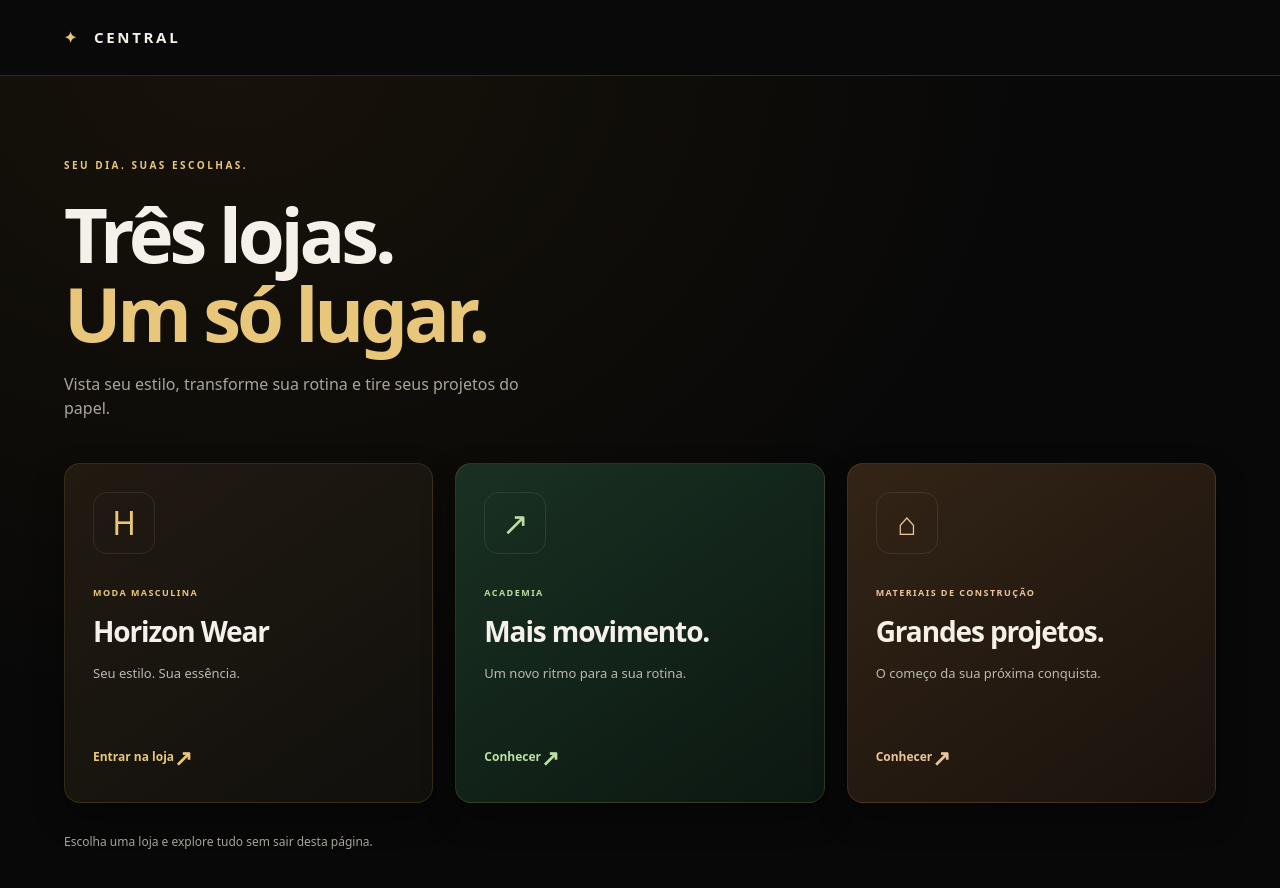
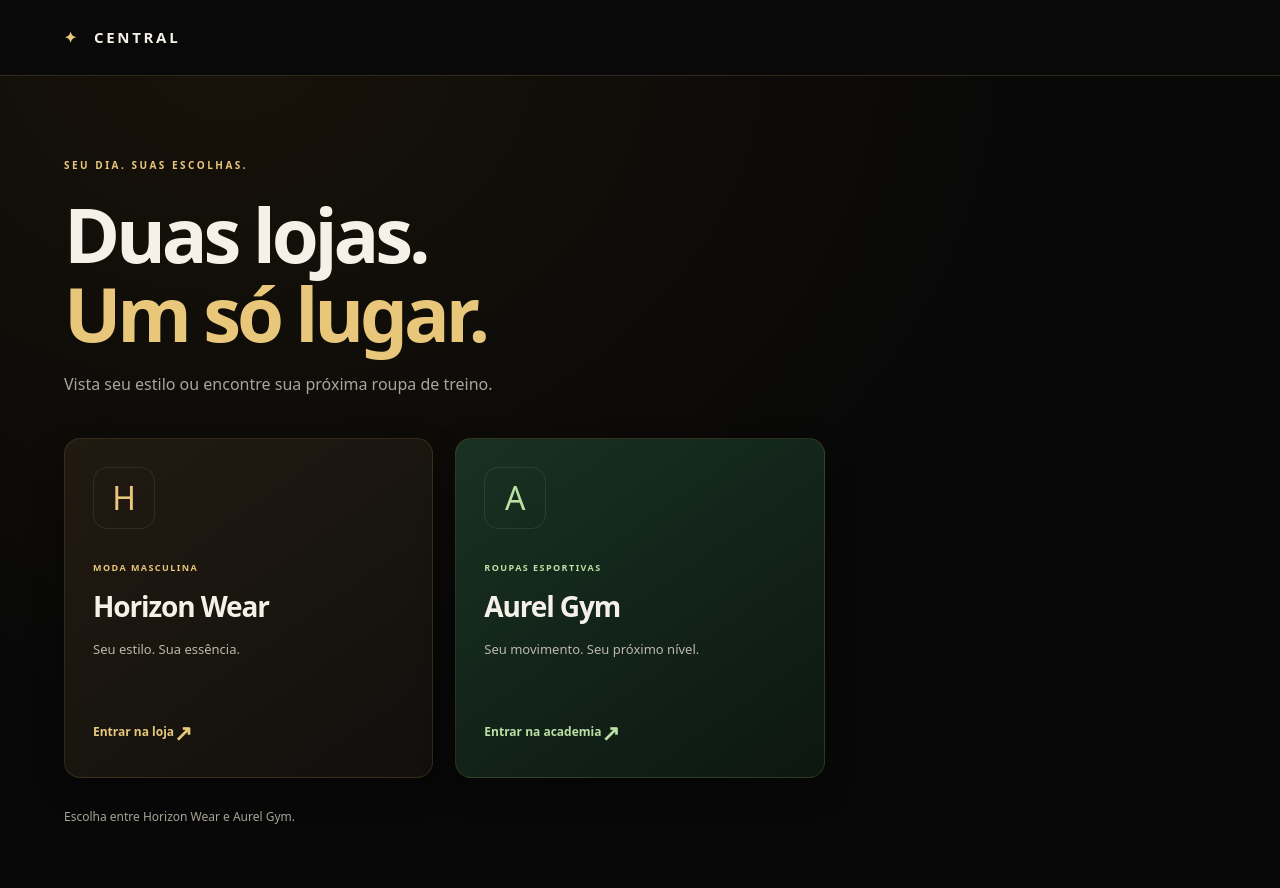
Before and after one commit to cauansousa-prog/horizon.wear, a plain HTML site: page frontend/central/index.html in a window 1280 px wide. Drawn offline with Linux system fonts and the light colour scheme.

Commit message:
Integrar Aurel Gym e ocultar Construção na central

```diff
--- a/frontend/central/index.html
+++ b/frontend/central/index.html
@@ -1,11 +1,11 @@
 <!doctype html>
-<html lang="pt-BR"><head><meta charset="utf-8"><meta name="viewport" content="width=device-width,initial-scale=1"><meta name="description" content="Moda masculina, academia e construção em um só lugar."><title>Central — Escolha sua loja</title><link rel="stylesheet" href="/central/central.css?v=20261001e"><script src="/central/central.js?v=20261001e" defer></script></head>
+<html lang="pt-BR"><head><meta charset="utf-8"><meta name="viewport" content="width=device-width,initial-scale=1"><meta name="description" content="Horizon Wear e Aurel Gym em um só lugar."><title>Central — Horizon Wear e Aurel Gym</title><link rel="stylesheet" href="/central/central.css?v=20261001e"><script src="/central/central.js?v=20261001e" defer></script></head>
 <body>
-<header class="central-header"><a class="central-brand" href="/central/" aria-label="Central — início"><span aria-hidden="true">✦</span> CENTRAL</a><button id="back" hidden>← Todas as lojas</button><nav id="storeNav" aria-label="Lojas" hidden><button data-store="horizon">Horizon Wear</button><button data-store="academia">Academia</button><button data-store="construcao">Construção</button></nav></header>
-<main id="welcome"><div class="intro"><p class="eyebrow">SEU DIA. SUAS ESCOLHAS.</p><h1>Três lojas.<br><span>Um só lugar.</span></h1><p>Vista seu estilo, transforme sua rotina e tire seus projetos do papel.</p></div><section class="stores" aria-label="Escolha sua loja">
+<header class="central-header"><a class="central-brand" href="/central/" aria-label="Central — início"><span aria-hidden="true">✦</span> CENTRAL</a><button id="back" hidden>← Todas as lojas</button><nav id="storeNav" aria-label="Lojas" hidden><button data-store="horizon">Horizon Wear</button><button data-store="academia">Academia</button></nav></header>
+<main id="welcome"><div class="intro"><p class="eyebrow">SEU DIA. SUAS ESCOLHAS.</p><h1>Duas lojas.<br><span>Um só lugar.</span></h1><p>Vista seu estilo ou encontre sua próxima roupa de treino.</p></div><section class="stores" aria-label="Escolha sua loja">
 <button class="store-card horizon" data-store="horizon"><span class="card-icon" aria-hidden="true">H</span><span class="card-tag">MODA MASCULINA</span><strong>Horizon Wear</strong><span>Seu estilo. Sua essência.</span><span class="card-action">Entrar na loja <b aria-hidden="true">↗</b></span></button>
-<button class="store-card academia" data-store="academia"><span class="card-icon" aria-hidden="true">↗</span><span class="card-tag">ACADEMIA</span><strong>Mais movimento.</strong><span>Um novo ritmo para a sua rotina.</span><span class="card-action">Conhecer <b aria-hidden="true">↗</b></span></button>
-<button class="store-card construcao" data-store="construcao"><span class="card-icon" aria-hidden="true">⌂</span><span class="card-tag">MATERIAIS DE CONSTRUÇÃO</span><strong>Grandes projetos.</strong><span>O começo da sua próxima conquista.</span><span class="card-action">Conhecer <b aria-hidden="true">↗</b></span></button>
-</section><p class="central-note">Escolha uma loja e explore tudo sem sair desta página.</p></main>
+<button class="store-card academia" data-store="academia"><span class="card-icon" aria-hidden="true">A</span><span class="card-tag">ROUPAS ESPORTIVAS</span><strong>Aurel Gym</strong><span>Seu movimento. Seu próximo nível.</span><span class="card-action">Entrar na academia <b aria-hidden="true">↗</b></span></button>
+
+</section><p class="central-note">Escolha entre Horizon Wear e Aurel Gym.</p></main>
 <section id="storeView" hidden aria-label="Loja selecionada"><p id="loadStatus" role="status">Abrindo a loja…</p><iframe id="storeFrame" title="Loja selecionada" referrerpolicy="same-origin"></iframe></section><p id="notice" class="notice" role="alert" hidden></p>
 </body></html>
```
